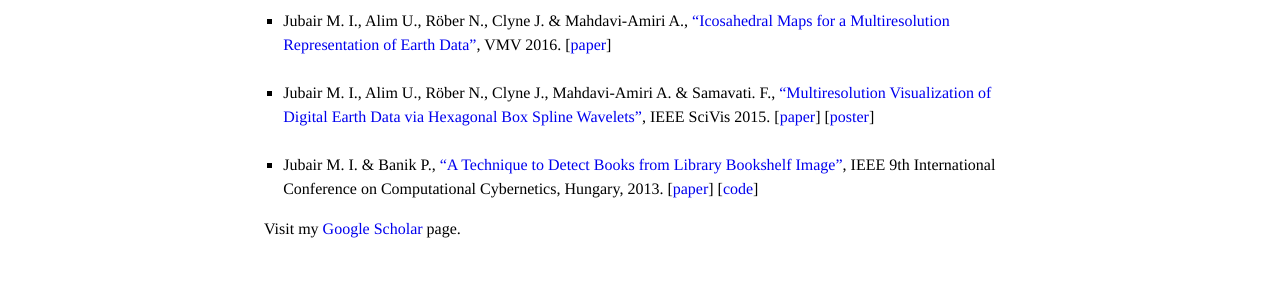
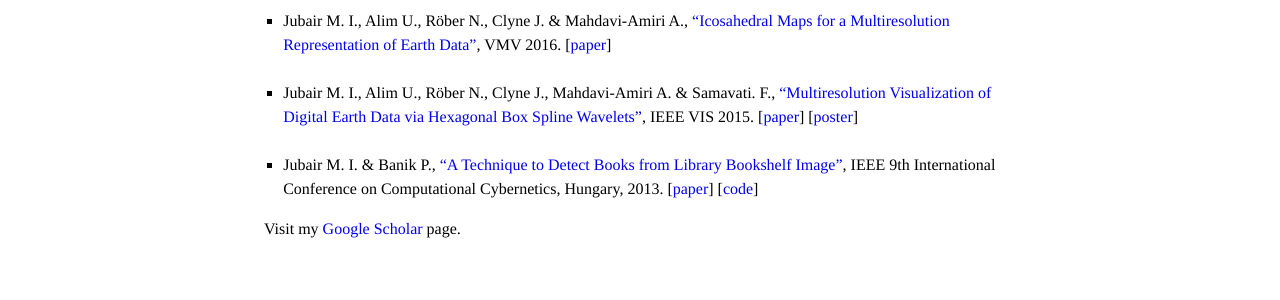
Before and after one commit to imruljubair/imruljubair.github.io, a Jekyll site: the page built from index.html, in a window 1280 px wide. Shown: the part 1067-1367 px from the top of the page. Built offline with Jekyll 4.4.1, drawn with Linux system fonts in a browser that asks for light colours.

Commit message:
correction

```diff
--- a/_includes/research.html
+++ b/_includes/research.html
@@ -19,7 +19,7 @@ I also have interest in Image Processing and Computer Vision since my undergrad.
   <br>
   <li> Jubair M. I., Alim U., Röber N., Clyne J. & Mahdavi-Amiri A., <a href="https://dl.acm.org/citation.cfm?id=3056928">“Icosahedral Maps for a Multiresolution Representation of Earth Data”</a>, VMV 2016. [<a href="papers/jubairVMV2016.pdf">paper</a>]</li>
   <br>
-  <li> Jubair M. I., Alim U., Röber N., Clyne J., Mahdavi-Amiri A. & Samavati. F., <a href="https://ieeexplore.ieee.org/abstract/document/7429508/">“Multiresolution Visualization of Digital Earth Data via Hexagonal Box Spline Wavelets”</a>, IEEE SciVis 2015. [<a href="papers/jubairSciVis2015.pdf">paper</a>] [<a href="papers/SciVisPoster2015.pdf">poster</a>]</li>
+  <li> Jubair M. I., Alim U., Röber N., Clyne J., Mahdavi-Amiri A. & Samavati. F., <a href="https://ieeexplore.ieee.org/abstract/document/7429508/">“Multiresolution Visualization of Digital Earth Data via Hexagonal Box Spline Wavelets”</a>, IEEE VIS 2015. [<a href="papers/jubairSciVis2015.pdf">paper</a>] [<a href="papers/SciVisPoster2015.pdf">poster</a>]</li>
   <br>
   <li> Jubair M. I. & Banik P., <a href="https://ieeexplore.ieee.org/abstract/document/6617619">“A Technique to Detect Books from Library Bookshelf Image”</a>, IEEE 9th International Conference on Computational Cybernetics, Hungary, 2013. [<a href="papers/bookICCC2013.pdf">paper</a>] [<a href="https://github.com/imruljubair/A-Technique-to-Detect-Books-from-Library-Bookshelf-Image">code</a>]</li>
 </ol>
```
